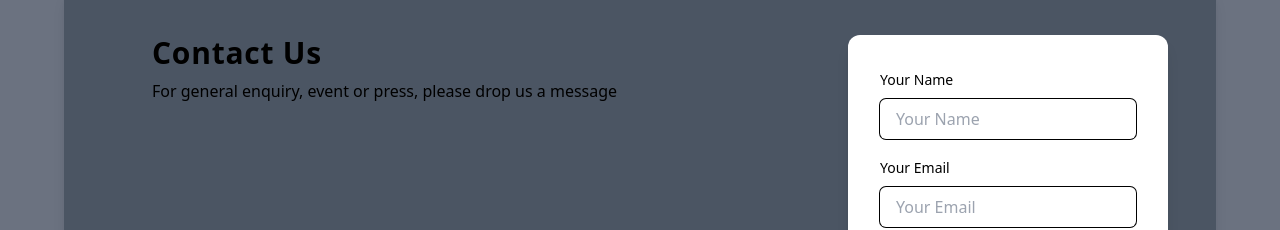
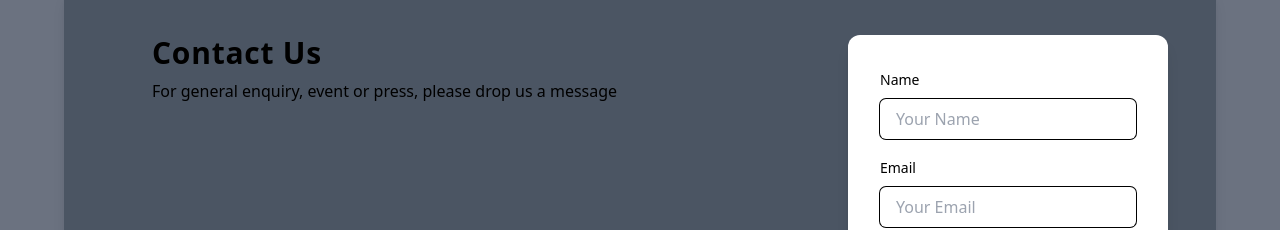
Before and after one commit to SCC-SRM/SCCWebsite, a React (Vite) app: page / in a window 1280 px wide. Shown: the part 232-462 px from the top of the page. Built offline with nearby package versions, Linux system fonts and the light colour scheme.

Commit message:
remove "your" from form

```diff
--- a/src/components/contact/Contact.jsx
+++ b/src/components/contact/Contact.jsx
@@ -31,11 +31,11 @@ function Contact() {
       <div>
           <div className="bg-white rounded-xl shadow-lg p-8 w-full md:w-80">
             <form action="" className="flex flex-col space-y-4 w-full">
-              <div><label htmlFor="" className="text-sm">Your Name</label><input type="text" placeholder="Your Name" className="ring-1 ring-black w-full rounded-md px-4 py-2 outline-none mt-2"/></div>
+              <div><label htmlFor="" className="text-sm">Name</label><input type="text" placeholder="Your Name" className="ring-1 ring-black w-full rounded-md px-4 py-2 outline-none mt-2"/></div>
 
 
 
-              <div><label htmlFor="" className="text-sm">Your Email</label><input type="email" placeholder="Your Email " className="ring-1 ring-black w-full rounded-md px-4 py-2 outline-none mt-2"/></div>
+              <div><label htmlFor="" className="text-sm">Email</label><input type="email" placeholder="Your Email " className="ring-1 ring-black w-full rounded-md px-4 py-2 outline-none mt-2"/></div>
 
               <div><label htmlFor="" className="text-sm">Message</label><textarea type="text" placeholder="message" rows="4" className="ring-1 ring-black w-full rounded-md px-4 py-2 outline-none mt-2"/></div>
 
@@ -50,6 +50,9 @@ function Contact() {
 
    </div>
 
+
+
+
   );
 }
 
```
